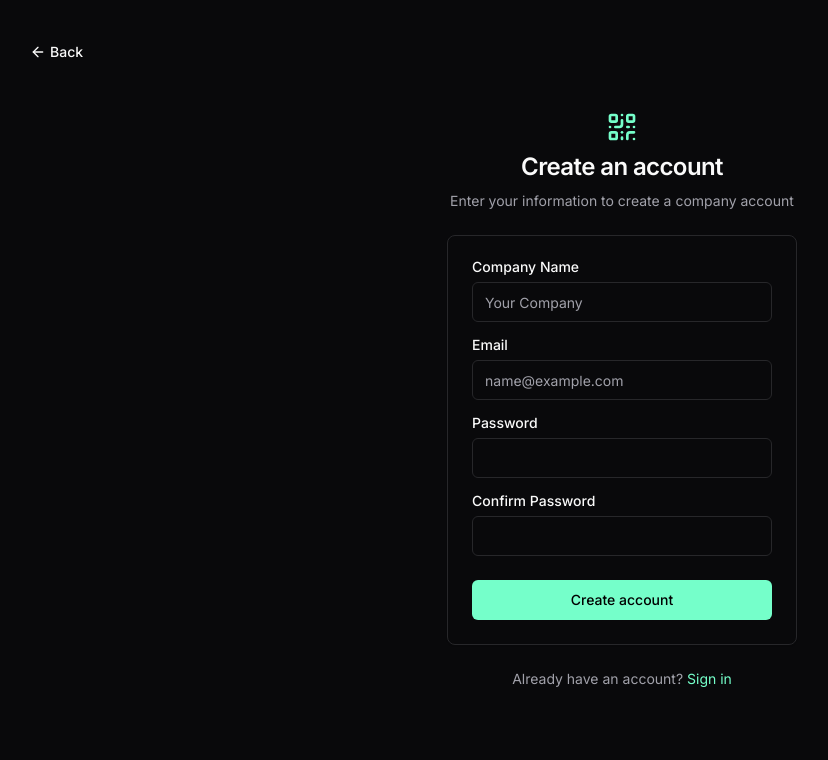
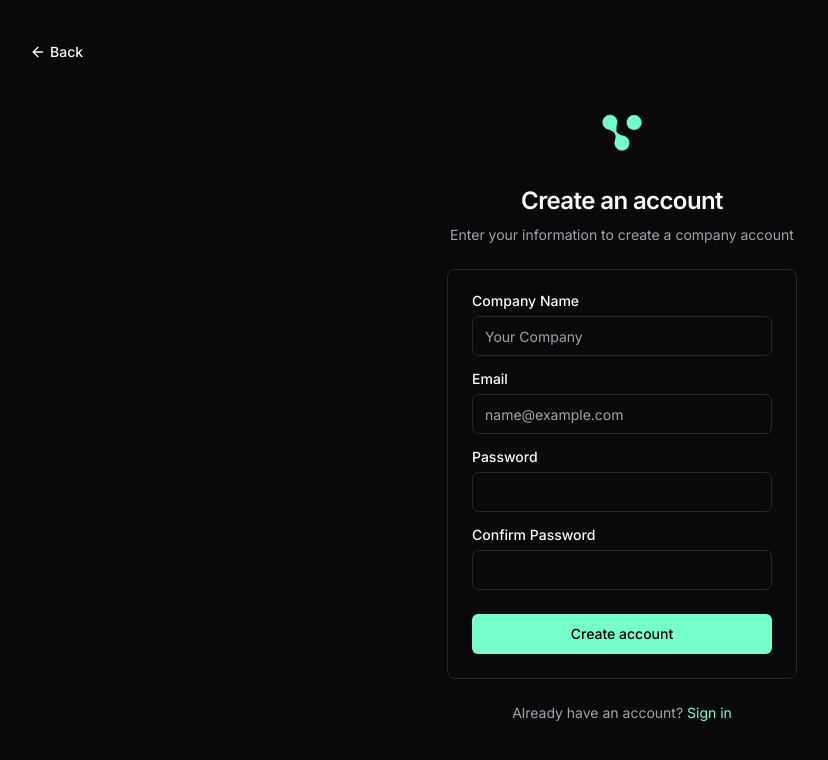
Before and after one commit to Tellwe/obedir_qr_codes, a Next.js app: page /register in a window 1280 px wide. Shown: the top 760 px of the page, without its empty margins (18-846 px from the left). Built offline with nearby package versions, Linux system fonts and the light colour scheme.

Commit message:
Update logo in multiple places

```diff
--- a/app/login/page.tsx
+++ b/app/login/page.tsx
@@ -4,6 +4,7 @@ import type React from "react"
 
 import { useState } from "react"
 import Link from "next/link"
+import Image from "next/image"
 import { useRouter } from "next/navigation"
 import { Button } from "@/components/ui/button"
 import { Input } from "@/components/ui/input"
@@ -37,7 +38,12 @@ export default function LoginPage() {
       <div className="mx-auto flex w-full flex-col justify-center space-y-6 sm:w-[350px]">
         <div className="flex flex-col space-y-2 text-center">
           <div className="flex justify-center">
-            <QrCode className="h-8 w-8 text-primary" />
+            <Image
+              src="/images/Obedir-Icon-Green.png" // Path is relative to `public/`
+              alt="Company Logo"
+              height={100}
+              width={100}
+            />
           </div>
           <h1 className="text-2xl font-semibold tracking-tight">Welcome back</h1>
           <p className="text-sm text-muted-foreground">Enter your credentials to access your account</p>
--- a/app/page.tsx
+++ b/app/page.tsx
@@ -55,7 +55,12 @@ export default function Home() {
             <div className="flex items-center justify-center">
               <div className="relative h-[350px] w-[350px] rounded-lg bg-gradient-to-br from-primary/20 to-secondary/20 p-8">
                 <div className="absolute inset-0 flex items-center justify-center">
-                  <QrCode className="h-48 w-48 text-primary" strokeWidth={1} />
+                  <Image
+                    src="/images/Obedir-Icon-Green.png" // Path is relative to `public/`
+                    alt="Company Logo"
+                    height={400}
+                    width={400}
+                  />
                 </div>
               </div>
             </div>
--- a/app/register/page.tsx
+++ b/app/register/page.tsx
@@ -4,6 +4,7 @@ import type React from "react"
 
 import { useState } from "react"
 import Link from "next/link"
+import Image from "next/image"
 import { useRouter } from "next/navigation"
 import { Button } from "@/components/ui/button"
 import { Input } from "@/components/ui/input"
@@ -37,8 +38,12 @@ export default function RegisterPage() {
       <div className="mx-auto flex w-full flex-col justify-center space-y-6 sm:w-[350px]">
         <div className="flex flex-col space-y-2 text-center">
           <div className="flex justify-center">
-            <QrCode className="h-8 w-8 text-primary" />
-          </div>
+            <Image
+              src="/images/Obedir-Icon-Green.png" // Path is relative to `public/`
+              alt="Company Logo"
+              height={100}
+              width={100}
+            />          </div>
           <h1 className="text-2xl font-semibold tracking-tight">Create an account</h1>
           <p className="text-sm text-muted-foreground">Enter your information to create a company account</p>
         </div>
```
